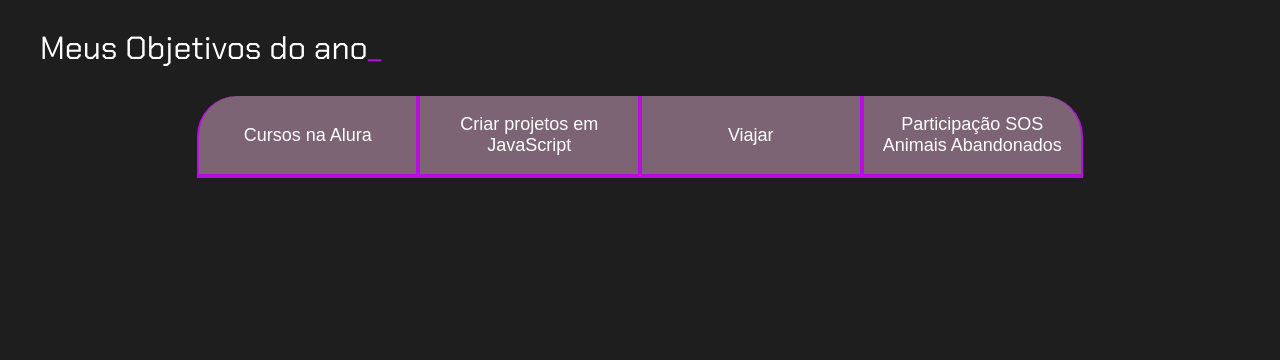
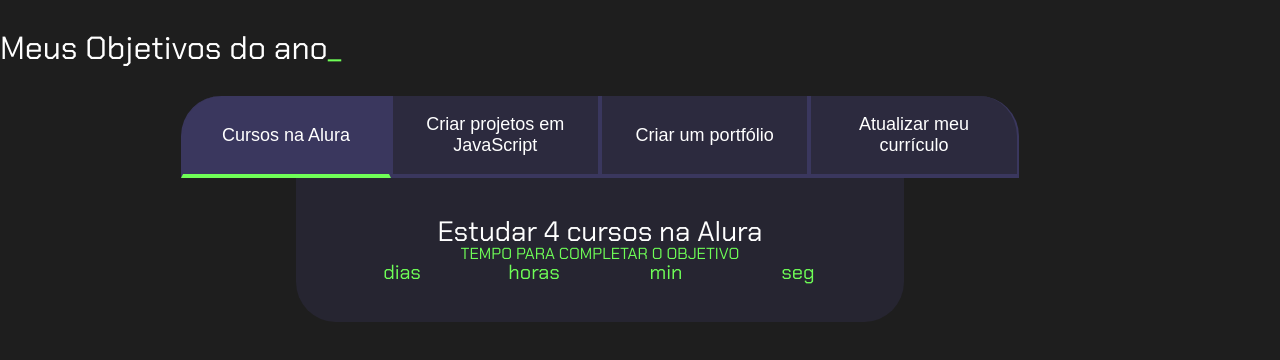
Before and after one commit to hugoria/projeto_de_vida, a plain HTML site: page index.html in a window 1280 px wide. Both pictures are taken after a click on the button "Cursos na Alura". Drawn offline with Linux system fonts and the light colour scheme.

Commit message:
Add files via upload

```diff
--- a/index.html
+++ b/index.html
@@ -3,7 +3,7 @@
 <head>
     <meta charset="UTF-8">
     <meta name="viewport" content="width=device-width, initial-scale=1.0">
-    <title>Meus Atuais Objetivos</title>
+    <title>Meus Objetivos do Ano</title>
     <link rel="stylesheet" href="reset.css">
     <link rel="stylesheet" href="style.css">
 
@@ -12,11 +12,103 @@
     <section class="conteudo-principal">
         <h2 class="titulo-principal">Meus Objetivos do ano<span>_<span></h2>
         <div class="botoes">
-            <button class="botao">Cursos na Alura</button>
+            <button class="botao ativo">Cursos na Alura</button>
             <button class="botao">Criar projetos em JavaScript</button>
-            <button class="botao">Viajar</button>
-            <button class="botao">Participação SOS Animais Abandonados</button>
+            <button class="botao">Criar um portfólio</button>
+            <button class="botao">Atualizar meu currículo</button>
         </div>
+        <div class="abas-textos">
+            <div class="aba-conteudo ativo">
+                <h3 class="aba-conteudo-titulo-principal">Estudar 4 cursos na Alura</h3>
+                <h4 class="aba-conteudo-titulo-secundario">Tempo para completar o objetivo</h4>
+                <div class="contador">
+                    <div class="contador-digito">
+                        <p class="contador-digito-numero" id="dias0"></p>
+                        <p class="contador-digito-texto">dias</p>
+                    </div>
+                    <div class="contador-digito">
+                        <p class="contador-digito-numero" id="horas0"></p>
+                        <p class="contador-digito-texto">horas</p>
+                    </div>
+                    <div class="contador-digito">
+                        <p class="contador-digito-numero" id="min0"></p>
+                        <p class="contador-digito-texto">min</p>
+                    </div>
+                    <div class="contador-digito">
+                        <p class="contador-digito-numero" id="seg0"></p>
+                        <p class="contador-digito-texto">seg</p>
+                    </div>
+                </div>
+            </div>
+            <div class="aba-conteudo">
+                <h3 class="aba-conteudo-titulo-principal">Criar 5 projetos em Javascript</h3>
+                <h4 class="aba-conteudo-titulo-secundario">Tempo para completar o objetivo</h4>
+                <div class="contador">
+                    <div class="contador-digito">
+                        <p class="contador-digito-numero" id="dias1"></p>
+                        <p class="contador-digito-texto">dias</p>
+                    </div>
+                    <div class="contador-digito">
+                        <p class="contador-digito-numero" id="horas1"></p>
+                        <p class="contador-digito-texto">horas</p>
+                    </div>
+                    <div class="contador-digito">
+                        <p class="contador-digito-numero" id="min1"></p>
+                        <p class="contador-digito-texto">min</p>
+                    </div>
+                    <div class="contador-digito">
+                        <p class="contador-digito-numero" id="seg1"></p>
+                        <p class="contador-digito-texto">seg</p>
+                    </div>
+                </div>
+            </div>
+            <div class="aba-conteudo">
+                <h3 class="aba-conteudo-titulo-principal">Criar um portfolio com os meus 3 melhores projetos</h3>
+                <h4 class="aba-conteudo-titulo-secundario">Tempo para completar o objetivo</h4>
+                <div class="contador">
+                    <div class="contador-digito">
+                        <p class="contador-digito-numero" id="dias2"></p>
+                        <p class="contador-digito-texto">dias</p>
+                    </div>
+                    <div class="contador-digito">
+                        <p class="contador-digito-numero" id="horas2"></p>
+                        <p class="contador-digito-texto">horas</p>
+                    </div>
+                    <div class="contador-digito">
+                        <p class="contador-digito-numero" id="min2"></p>
+                        <p class="contador-digito-texto">min</p>
+                    </div>
+                    <div class="contador-digito">
+                        <p class="contador-digito-numero" id="seg2"></p>
+                        <p class="contador-digito-texto">seg</p>
+                    </div>
+                </div>
+            </div>
+            <div class="aba-conteudo">
+                <h3 class="aba-conteudo-titulo-principal">Atualizar meu curriculo com os certificados da Alura</h3>
+                <h4 class="aba-conteudo-titulo-secundario">Tempo para completar o objetivo</h4>
+                <div class="contador">
+                    <div class="contador-digito">
+                        <p class="contador-digito-numero" id="dias3"></p>
+                        <p class="contador-digito-texto">dias</p>
+                    </div>
+                    <div class="contador-digito">
+                        <p class="contador-digito-numero" id="horas3"></p>
+                        <p class="contador-digito-texto">horas</p>
+                    </div>
+                    <div class="contador-digito">
+                        <p class="contador-digito-numero" id="min3"></p>
+                        <p class="contador-digito-texto">min</p>
+                    </div>
+                    <div class="contador-digito">
+                        <p class="contador-digito-numero" id="seg3"></p>
+                        <p class="contador-digito-texto">seg</p>
+                    </div>
+                </div>
+            </div>
+        </div>
+    </div>
     </section>
+    <script src="main.js"></script>
 </body>
 </html>
--- /dev/null
+++ b/main.js
@@ -0,0 +1,43 @@
+/*A declaração const indica que se trata de uma variável que não será alterada
+ em nenhuma instância do código.Isso significa que serão sempre quatro botões.
+ Vamos declarar a variável const botoes, e atribuir a ela um comando que busca tudo
+ que existe a classe botão.Queremos todas as informações relacionadas à classe,
+ por isso utilizaremos o querySelectorAll(), cujo interior dos parênteses receberá um
+ .botao entre aspas, assim como nomeamos uma classe.*/
+
+/*Laço de repetição for para adicionar um evento de escuta, principalmente quando os
+botões forem clicados, porque quando houver um clique, ele precisa adicionar a classe ativo no botão clicado.*/
+
+/*Entre os parênteses de for(), o primeiro valor a ser adicionado é a declaração da variável i.
+Essa variável vai mudar ao longo do tempo no código, então ela é uma variável do tipo let.
+Vamos iniciá-la com o valor 0.Este laço irá se repetir enquanto i for menor que o comprimento dos botões
+(ou seja, botões.length) e vai incrementar de um por meio do comando i++, que é a mesma coisa que i = i + 1.*/
+
+/*Adicionar um evento de escuta para  realizar uma ação,chamamos de .onClick(). Vamos abrir uma linha entre a
+declaração do for() e  adicionar botoes[i].onclick.*/
+
+/*Esse on click, vai perguntar as ações que queremos realizar. E quando agrupamos uma série de comandos,
+criamos uma função.Então, à direita de botoes[i].onclick, adicionaremos um sinal de igual e uma function()
+com um bloco de chaves.Ela só precisa realizar uma tarefa para nós e para essa tarefa, quando ela for ativada,
+o botoes na posição i adicione a classe ativo. Adicionaremos entre as chaves da função um
+botoes[i].classList.add("ativo").*/
+
+/*OBS: Antes de adicionar a classe ativo, poderíamos remover todas as classes ativo de todos os botões
+ e só adicionar naquele que desejamos que receba a classe, então diremos ao sistema "remova", faremos um
+ laço de repetição for() dentro das chaves da function(), acima da linha que adiciona a classe.
+ Esse laço receberá entre parênteses a variável let j=0, em seguida, adicionaremos o j++.
+ Em vez de adicionar, vamos remover. Portanto, adicionaremos entre as chaves do for() um botoes na posição j
+ junto ao .classList.remove("ativo").*/
+
+const botoes = document.querySelectorAll(".botao");
+
+for(let i=0;i <botoes.length;i++){
+    botoes[i].onclick = function(){
+
+        for(let j=0;j<botoes.length;j++){
+            botoes[j].classList.remove("ativo");
+        }
+
+        botoes[i].classList.add("ativo");
+    }
+}
--- a/style.css
+++ b/style.css
@@ -1,19 +1,21 @@
+/*aula1- ESTRUTURANDO O SITE*/
 @import url('https://fonts.googleapis.com/css2?family=Chakra+Petch:wght@400;700&display=swap');
 
 /*criando variáveis*/
 :root {
     --cor-de-fundo: #1E1E1E;
-    --lilas: #b70edd;
+    --verde: #6FFF57;
     --branco: #FFFFFF;
-    --botao-ativo: #b70edd;
-    --botao-inativo: rgba(220, 169, 202, 0.5);
-    --texto-fundo: rgba(186, 12, 143, 0.3);
+    --botao-ativo: #3A375E;
+    --botao-inativo: rgba(58, 55, 94, 0.5);
+    --texto-fundo: rgba(58, 55, 94, 0.3);
 }
 
 body {
     background-color: var(--cor-de-fundo);
     color: var(--branco);
     font-family:'Chakra Petch', sans-serif;
+
 }
 
 .conteudo-principal {
@@ -23,7 +25,6 @@ body {
     align-items: center;
     max-width: 1200px;
     width: 100%;
-    margin: 0 auto;
 }
 
 .titulo-principal {
@@ -34,7 +35,7 @@ body {
 }
 
 .titulo-principal span {
-    color: var(--lilas);
+    color: var(--verde);
 }
 
 .botao {
@@ -53,14 +54,65 @@ body {
     border-top: none;
 }
 
+.botao:first-child {
+    border-radius: 40px 40px 0 0;
+}
+
 .botoes {
     display: block;
 }
 
-.botao:first-child {
-    border-radius: 40px 40px 0 0;
+.botao.ativo{
+    background-color: var(--botao-ativo);
+    border-bottom: 4px solid var(--verde);
 }
 
+.abas-textos{
+    background-color: var(--texto-fundo);
+    padding: 40px;
+    border-radius: 0 0 40px 40px;
+}
+.aba-conteudo.ativo{
+    display:block;
+}
+
+.aba-conteudo{
+    display: none;
+}
+
+.aba-conteudo-titulo-principal{
+    font-size: 28px;
+    text-align: center;
+}
+.aba-conteudo-titulo-secundario{
+    text-align: center;
+    color: var(--verde);
+    text-transform: uppercase;
+}
+
+.contador{
+    display:flex;
+    justify-content: center;
+    flex-wrap: wrap;
+}
+.contador-digito{
+    padding: 0 16px;
+    text-align: center;
+    min-width: 100px;
+}
+
+.contador-digito-numero{
+    font-size: 80px;
+    margin: 0;
+
+}
+
+.contador-digito-texto{
+    color: var(--verde);
+    font-size: 20px;
+    margin: 0;
+
+}
 
 /*responsividade*/
 
@@ -75,3 +127,8 @@ body {
         border-radius: 0 40px 0 0;
     }
 }
+
+
+
+
+/*aula2 -página responsiva*/
```
Also changed, not shown: reset.css (line endings or trailing spaces), 1 other file.
